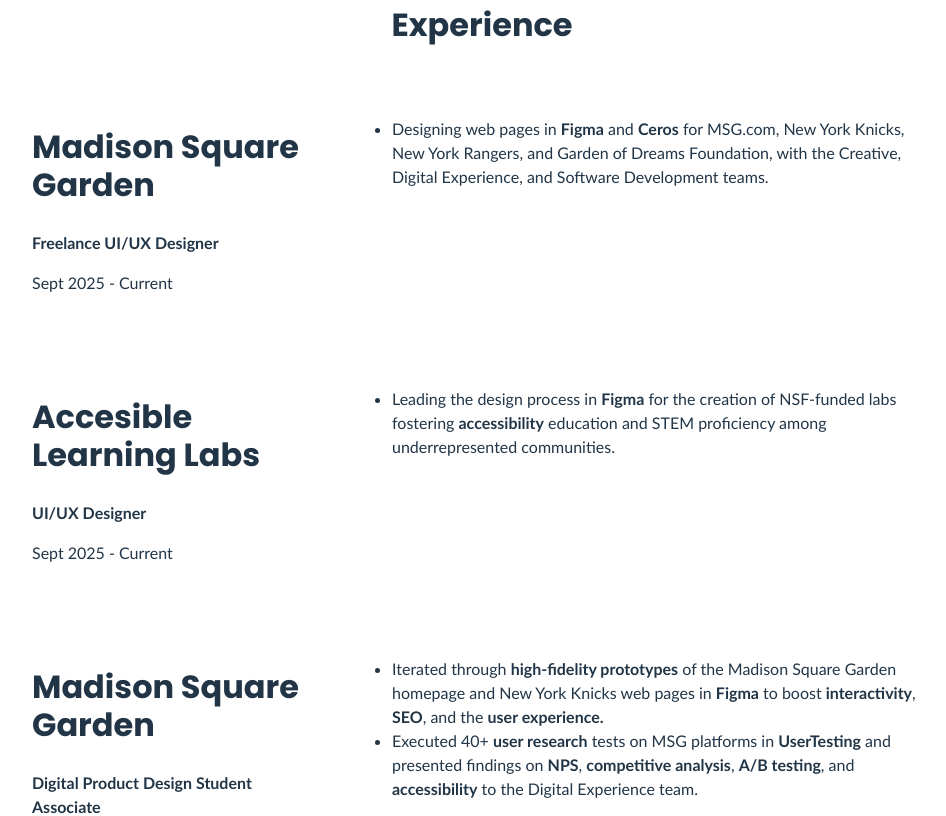
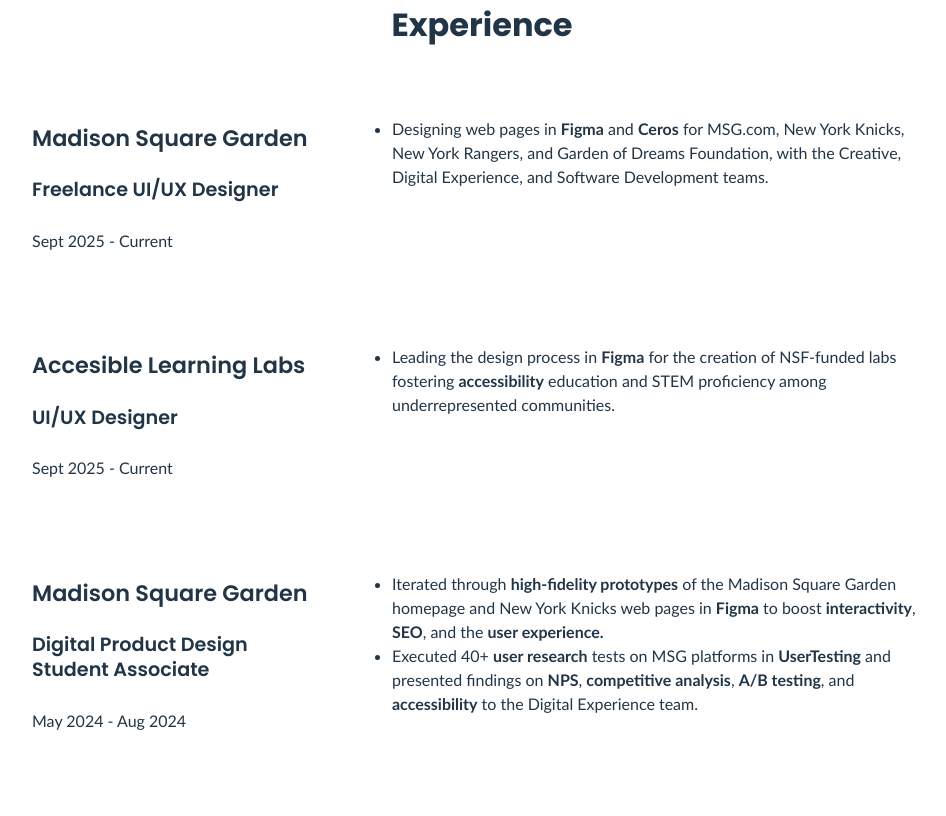
Before and after one commit to chrissye0/personal-website, a React (Vite) app: page /about in a window 1280 px wide. Shown: the part 1160-1976 px from the top of the page, without its empty margins (158-1104 px from the left). Built offline with nearby package versions, Linux system fonts and the light colour scheme.

Commit message:
tiny font css fix againnn

```diff
--- a/src/components/About/Job.jsx
+++ b/src/components/About/Job.jsx
@@ -2,8 +2,8 @@
     return (
         <section className="job">
             <section className="job-details">
-                <h2>{company}</h2>
-                <b>{title}</b>
+                <h3>{company}</h3>
+                <h4>{title}</h4>
                 <p>{duration}</p>
             </section>
             <ul>
--- a/src/styles/index.css
+++ b/src/styles/index.css
@@ -59,6 +59,12 @@
   line-height: 1.3;
 }
 
+h4 {
+  font-family: "Poppins SemiBold", sans-serif;
+  font-size: 1.2em;
+  line-height: 1.3;
+}
+
 p, li, button, a, b {
   font-family: "Calibri", sans-serif;
 }
```
